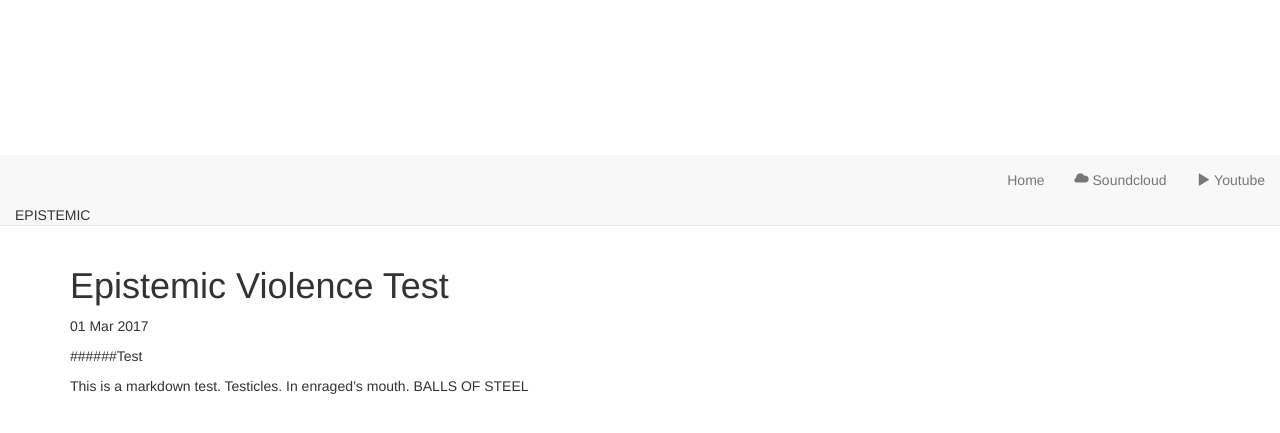
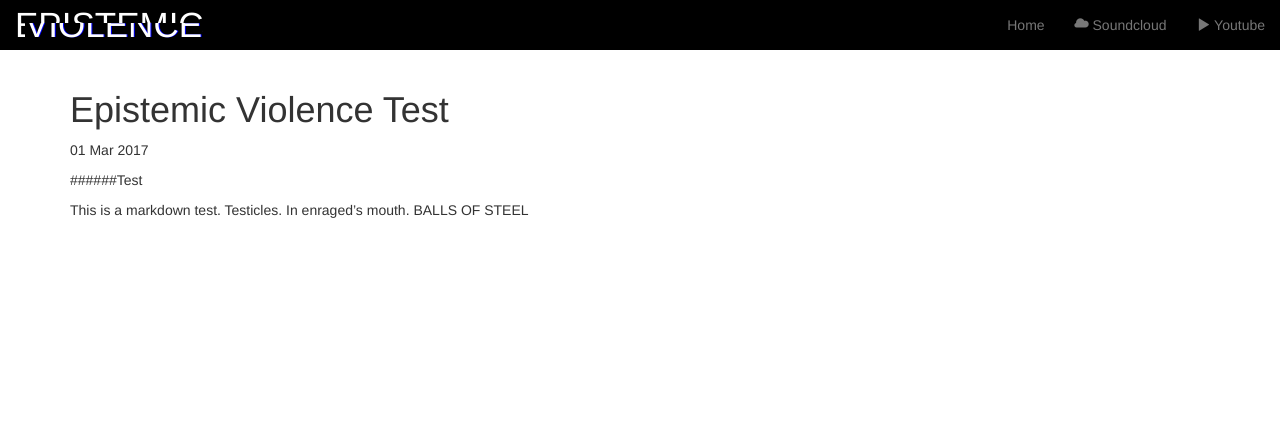
Before and after one commit to epistemicviolence/epistemicviolence.github.io, a Jekyll site: the page built from _posts/2017-03-01-Epistemic-Violence.md, in a window 1280 px wide. Shown: the top 433 px of the page. Built offline with Jekyll 4.4.1, drawn with Linux system fonts in a browser that asks for light colours; nearby versions of some CDN libraries.

Commit message:
fixed header

```diff
--- a/_layouts/default.html
+++ b/_layouts/default.html
@@ -2,7 +2,7 @@
 <html>
 <head>
 <link href='http://fonts.googleapis.com/css?family=Varela' rel='stylesheet' type='text/css'>
-<link href='main.css' rel='stylesheet' type='text/css'>
+<link href='/main.css' rel='stylesheet' type='text/css'>
 <link rel="stylesheet" href="https://maxcdn.bootstrapcdn.com/bootstrap/3.3.7/css/bootstrap.min.css">
 <script src="https://ajax.googleapis.com/ajax/libs/jquery/3.1.1/jquery.min.js"></script>
 <script src="https://maxcdn.bootstrapcdn.com/bootstrap/3.3.7/js/bootstrap.min.js"></script>
```
